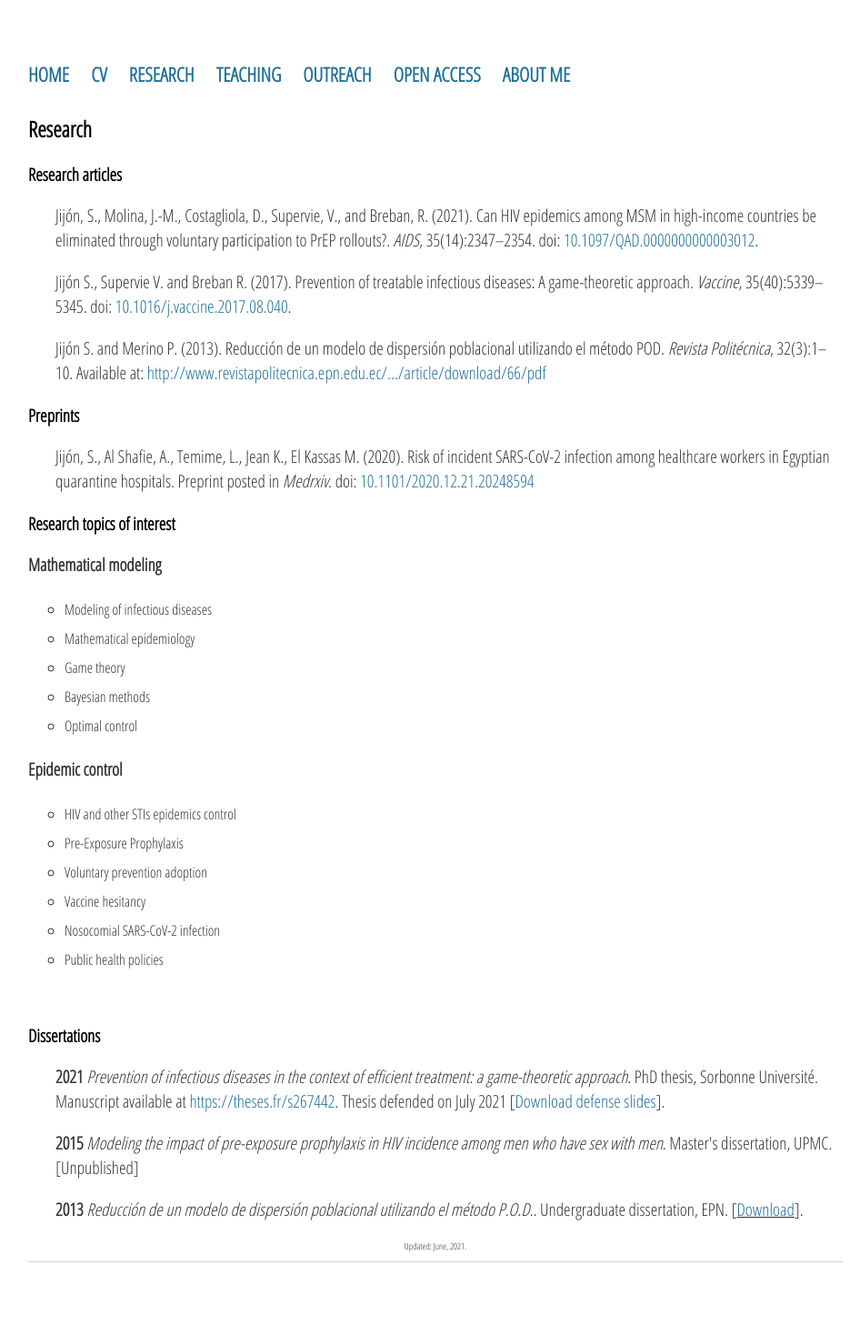
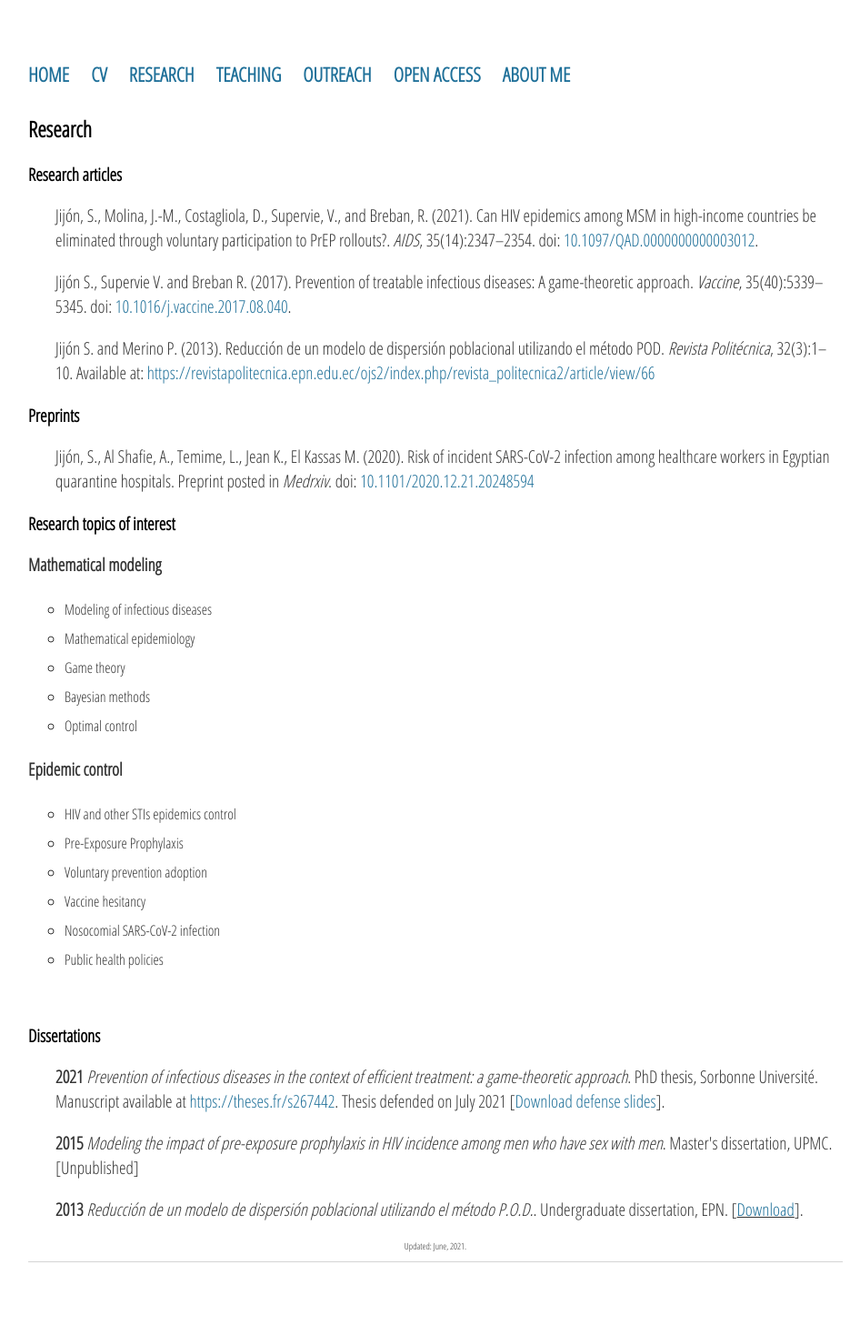
Before and after one commit to sjijon/sjijon.github.io, a Jekyll site: the page built from research.html, in a window 1280 px wide. Shown: the whole page at 91% size, without its empty margins (161-1107 px from the left). Built offline with Jekyll 4.4.1, drawn with Linux system fonts in a browser that asks for light colours; nearby versions of some CDN libraries; some of the changed lines change nothing that is shown.

Commit message:
Update links

```diff
--- a/research.html
+++ b/research.html
@@ -8,7 +8,7 @@
 	<p style="padding-left:30px;">Jijón, S., Molina, J.-M., Costagliola, D., Supervie, V., and Breban, R. (2021).
 		 Can HIV epidemics among MSM in high-income countries be eliminated through voluntary participation to PrEP rollouts?.
 		 <em>AIDS</em>, 35(14):2347–2354.
-		 doi: <a href="https://lww.com/pages/results.aspx?txtKeywords=10.1097%2fQAD.0000000000003012" target="_blank">10.1097/QAD.0000000000003012</a>.</p>
+		 doi: <a href="https://journals.lww.com/aidsonline/Abstract/2021/11150/Can_HIV_epidemics_among_MSM_be_eliminated_through.12.aspx" target="_blank">10.1097/QAD.0000000000003012</a>.</p>
 	<p style="padding-left:30px;">Jijón S., Supervie V. and Breban R. (2017).
 		Prevention of treatable infectious diseases: A game-theoretic approach.
 		 <em>Vaccine</em>, 35(40):5339–5345.
@@ -16,7 +16,7 @@
 	<p style="padding-left:30px;">Jijón S. and Merino P. (2013).
 		Reducción de un modelo de dispersión poblacional utilizando el método POD.
 		<em>Revista Politécnica</em>, 32(3):1–10.
-		Available at: <a href="">http://www.revistapolitecnica.epn.edu.ec/.../article/download/66/pdf</a></p>
+		Available at: <a href="https://revistapolitecnica.epn.edu.ec/ojs2/index.php/revista_politecnica2/article/view/66">https://revistapolitecnica.epn.edu.ec/ojs2/index.php/revista_politecnica2/article/view/66</a></p>
 
 	<h3>Preprints</h3>
 	<p style="padding-left:30px;">Jijón, S., Al Shafie, A., Temime, L., Jean K., El Kassas M. (2020).
```
